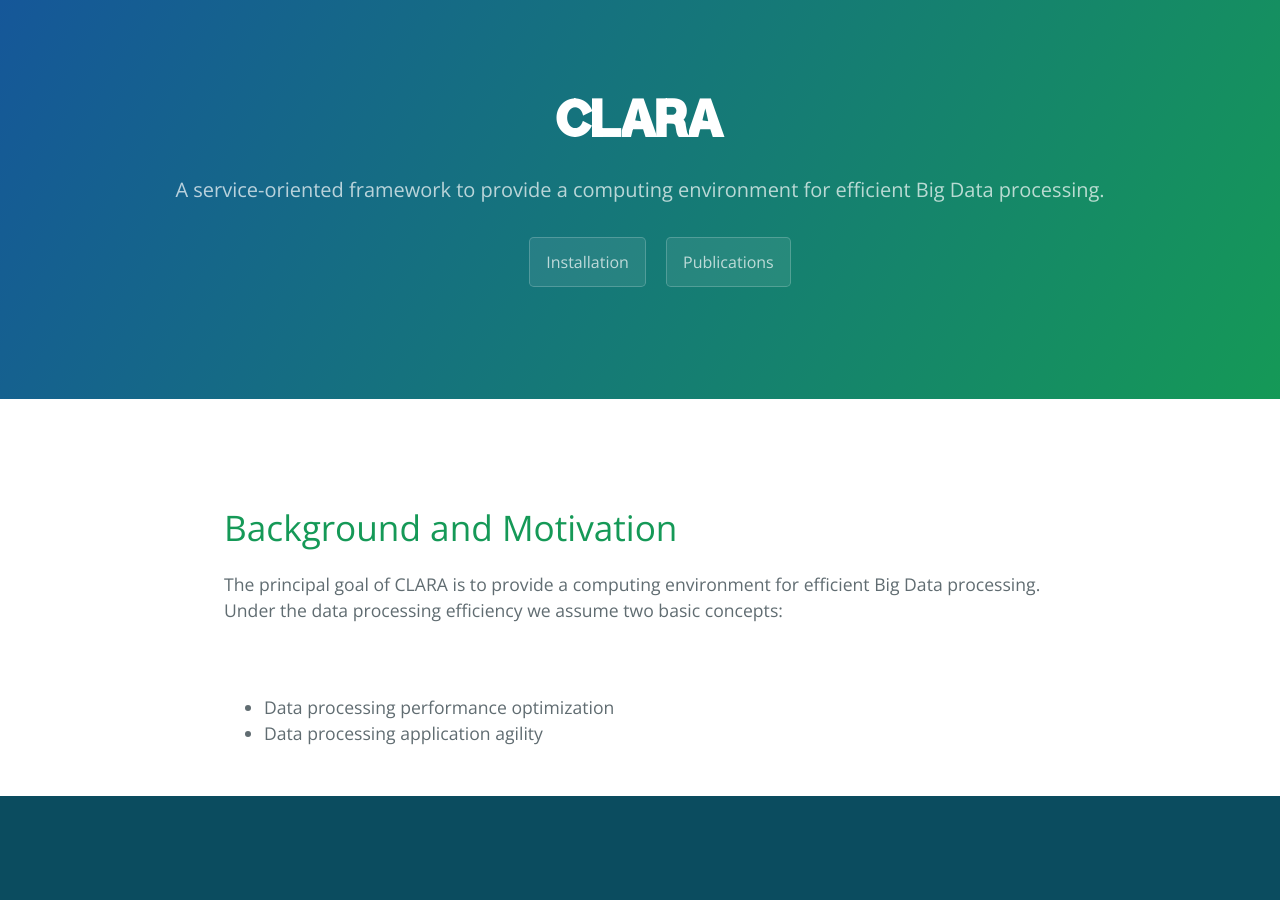
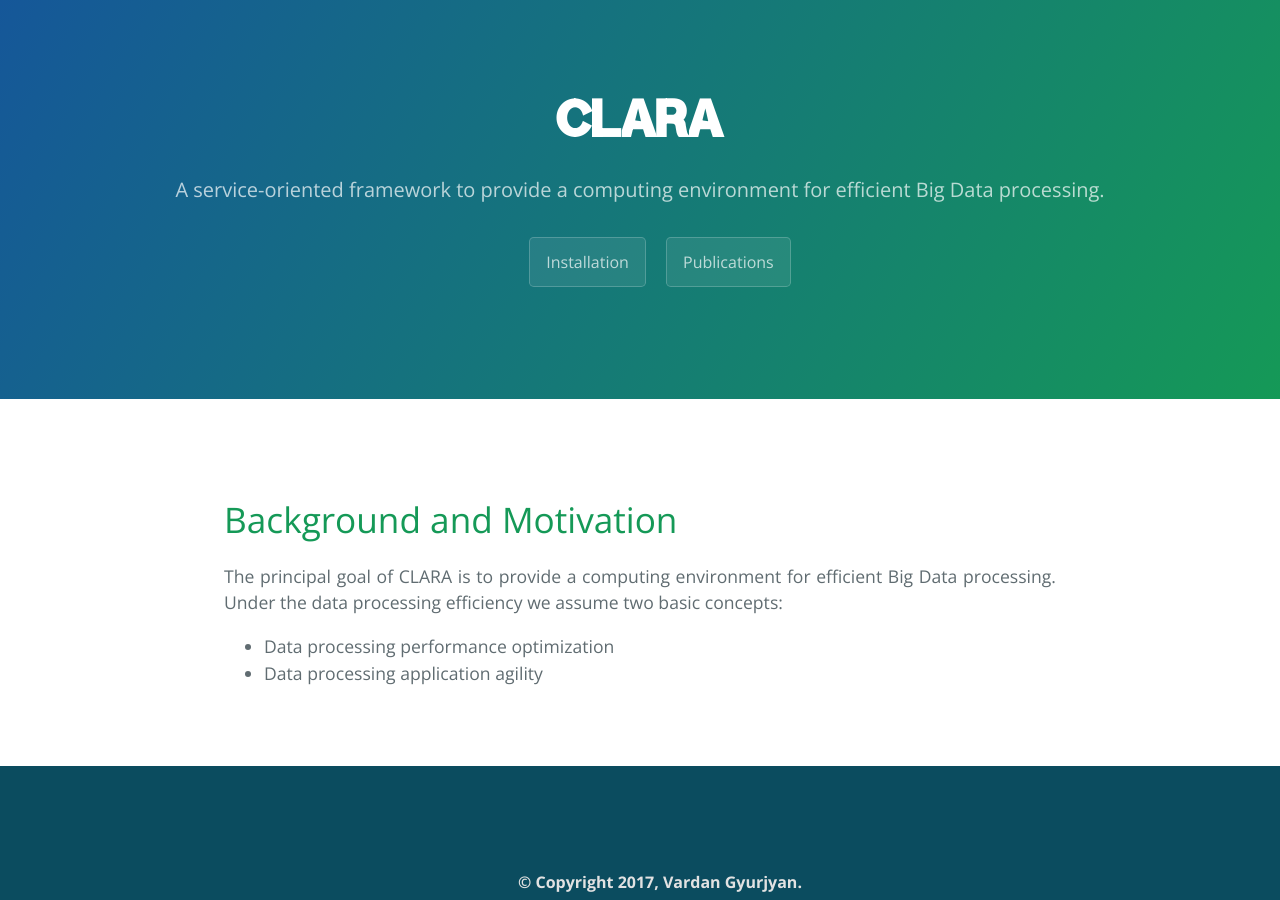
Before and after one commit to JeffersonLab/clara-docs, a Jekyll site: the page built from index.md, in a window 1280 px wide. Shown: the top 900 px of the page. Built offline with Jekyll 4.4.1, drawn with Linux system fonts in a browser that asks for light colours.

Commit message:
Adjust vertical spacing for main content

```diff
--- a/css/cayman.css
+++ b/css/cayman.css
@@ -128,14 +128,14 @@
       font-size: 1rem; } }
 
 .main-content {
-  word-wrap: break-word; }
-  .main-content :first-child {
-    margin-top: 70px; }
+  word-wrap: break-word;
+  margin-top: 50px;
+  text-align: justify; }
   @media screen and (min-width: 64em) {
     .main-content {
       max-width: 64rem;
       padding: 2rem 6rem;
-      margin: 0 auto;
+      margin: 30px auto;
       font-size: 1.1rem; } }
   @media screen and (min-width: 42em) and (max-width: 64em) {
     .main-content {
@@ -145,8 +145,8 @@
     .main-content {
       padding: 2rem 1rem;
       font-size: 1rem; } }
-  .main-content img {
-    max-width: 100%; }
+  /*.main-content img {
+    max-width: 100%; }*/
   .main-content h1,
   .main-content h2,
   .main-content h3,
```
